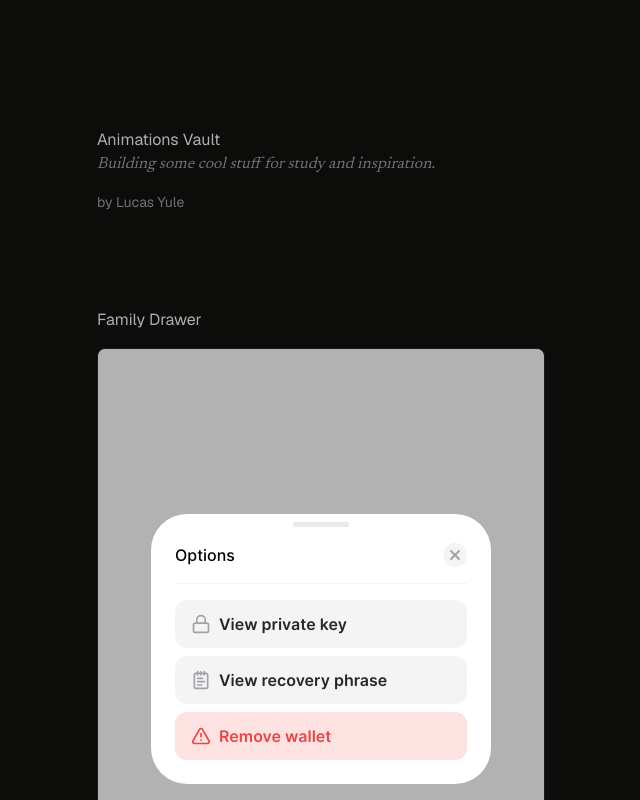
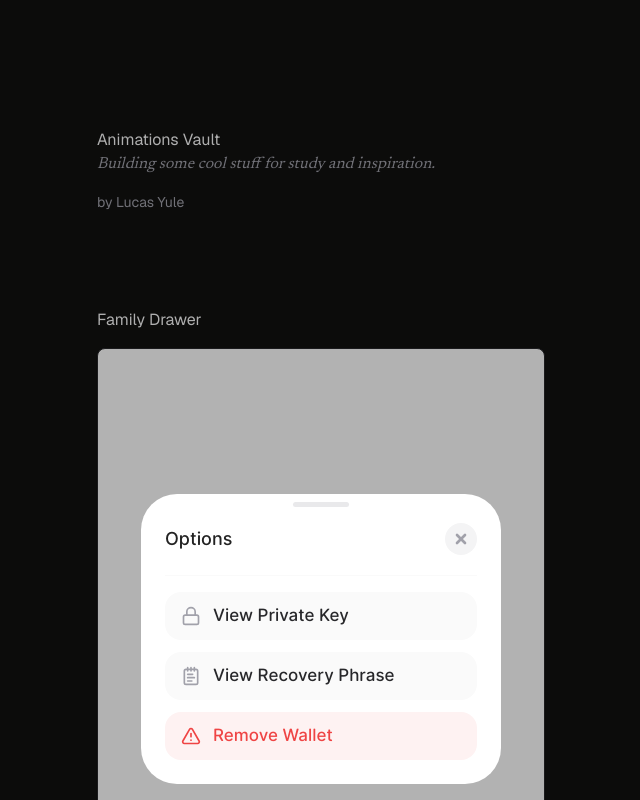
Before and after one commit to lucasyule2212/animations-vault, a Next.js app: page / in a window 1280 px wide. Both pictures are taken after a click on the button "Settings". Shown: the whole page, without its empty margins (319-959 px from the left). Built offline with nearby package versions, Linux system fonts and the light colour scheme.

Commit message:
refactor(family-drawer): major UI adjustments

```diff
--- a/src/components/family-drawer/default-view.tsx
+++ b/src/components/family-drawer/default-view.tsx
@@ -15,30 +15,30 @@ const DefaultView = ({
 }) => {
   return (
     <div>
-      <div className="flex items-center justify-between border-b border-b-zinc-100 pb-4">
-        <p className="font-medium">Options</p>
-        <Drawer.Close className="h-fit w-fit rounded-full bg-zinc-100 p-1">
+      <div className="flex items-center justify-between border-b border-b-zinc-50 pb-5">
+        <p className="text-lg font-medium text-[#222222] ">Options</p>
+        <Drawer.Close className="h-fit w-fit rounded-full bg-zinc-100 p-2">
           <X
-            className="h-4 w-4 stroke-[3px] text-zinc-400"
+            className="h-4 w-4 stroke-[4px] text-zinc-400"
             absoluteStrokeWidth
           />
         </Drawer.Close>
       </div>
-      <div className="mt-4 flex flex-col items-start gap-2">
+      <div className="mt-4 flex flex-col items-start gap-3">
         <OptionsButton
-          title="View private key"
+          title="View Private Key"
           view="key"
           setView={setView}
           icon={Lock}
         />
         <OptionsButton
-          title="View recovery phrase"
+          title="View Recovery Phrase"
           view="phrase"
           setView={setView}
           icon={NotepadText}
         />
         <OptionsButton
-          title="Remove wallet"
+          title="Remove Wallet"
           view="remove"
           setView={setView}
           icon={TriangleAlert}
@@ -65,8 +65,8 @@ const OptionsButton = ({
   return (
     <Button
       className={cn(
-        'h-12 w-full items-center justify-start gap-2 rounded-xl bg-zinc-100 text-[17px] text-base font-semibold text-zinc-800 transition-all duration-150 hover:bg-zinc-200 focus:scale-95 active:scale-95',
-        isDestructive && 'bg-red-100 text-red-500 hover:bg-red-200',
+        'h-12 w-full items-center justify-start gap-3 rounded-2xl bg-zinc-50 text-[17px] font-medium text-zinc-800 transition-all duration-150 hover:bg-zinc-100 focus:scale-95 active:scale-95',
+        isDestructive && 'bg-red-50 text-red-500 hover:bg-red-100',
       )}
       onClick={() => setView(view)}
     >
@@ -91,7 +91,15 @@ export function Header({
 }) {
   return (
     <header className="mt-[21px]">
-      {icon}
+      <div className="flex items-start justify-between">
+        {icon}
+        <Drawer.Close className="h-fit w-fit rounded-full bg-zinc-100 p-2">
+          <X
+            className="h-4 w-4 stroke-[4px] text-zinc-400"
+            absoluteStrokeWidth
+          />
+        </Drawer.Close>
+      </div>
       <h2 className="mt-2.5 text-[22px] font-semibold text-[#222222] md:font-medium">
         {title}
       </h2>
--- a/src/components/family-drawer/family-drawer-component.tsx
+++ b/src/components/family-drawer/family-drawer-component.tsx
@@ -37,7 +37,7 @@ const FamilyDrawerComponent = () => {
   }, [setView, view])
 
   return (
-    <Card className="relative flex min-h-[500px] w-full min-w-[300px] items-center justify-center bg-white p-6 font-openRunde">
+    <Card className="relative flex min-h-[530px] w-full min-w-[350px] items-center justify-center bg-white p-6 font-openRunde">
       <Button
         className="group absolute left-1/2 top-1/2 -translate-x-1/2 -translate-y-1/2 rounded-full border border-zinc-200 font-semibold text-zinc-600 shadow-sm hover:bg-zinc-100"
         onClick={() => setIsOpen(true)}
@@ -53,7 +53,7 @@ const FamilyDrawerComponent = () => {
           />
           <Drawer.Content
             asChild
-            className="fixed inset-x-4 bottom-4 z-10 mx-auto w-[340px] overflow-hidden rounded-[36px] bg-[#FEFFFE] font-openRunde text-black outline-none md:mx-auto "
+            className="fixed inset-x-4 bottom-4 z-10 mx-auto w-[360px] overflow-hidden rounded-[36px] bg-white font-openRunde text-black outline-none md:mx-auto "
           >
             <motion.div
               animate={{
--- a/src/components/family-drawer/key-view.tsx
+++ b/src/components/family-drawer/key-view.tsx
@@ -17,7 +17,7 @@ const KeyView = ({
     <div>
       <div className="px-2">
         <Header
-          icon={<FileKey2 />}
+          icon={<FileKey2 className="h-10 w-10 text-zinc-400" />}
           title="Private Key"
           description="Your Private Key is the key used to back up your wallet. Keep it
 			  secret and secure at all times."
--- a/src/components/family-drawer/phrase-view.tsx
+++ b/src/components/family-drawer/phrase-view.tsx
@@ -17,7 +17,7 @@ const PhraseView = ({
     <div>
       <div className="px-2">
         <Header
-          icon={<VenetianMask />}
+          icon={<VenetianMask className="h-10 w-10 text-zinc-400" />}
           title="Secret Recovery Phrase"
           description="Your Secret Recovery Phrase is the key used to back up your wallet. Keep it secret at all times."
         />
--- a/src/components/family-drawer/remove-view.tsx
+++ b/src/components/family-drawer/remove-view.tsx
@@ -11,7 +11,7 @@ const RemoveView = ({
     <div>
       <div className="px-2">
         <Header
-          icon={<TriangleAlert />}
+          icon={<TriangleAlert className="h-10 w-10 text-red-500" />}
           title="Are you sure?"
           description="You haven’t backed up your wallet yet. If you remove it, you could lose access forever. We suggest tapping and backing up your wallet first with a valid recovery method."
         />
```
